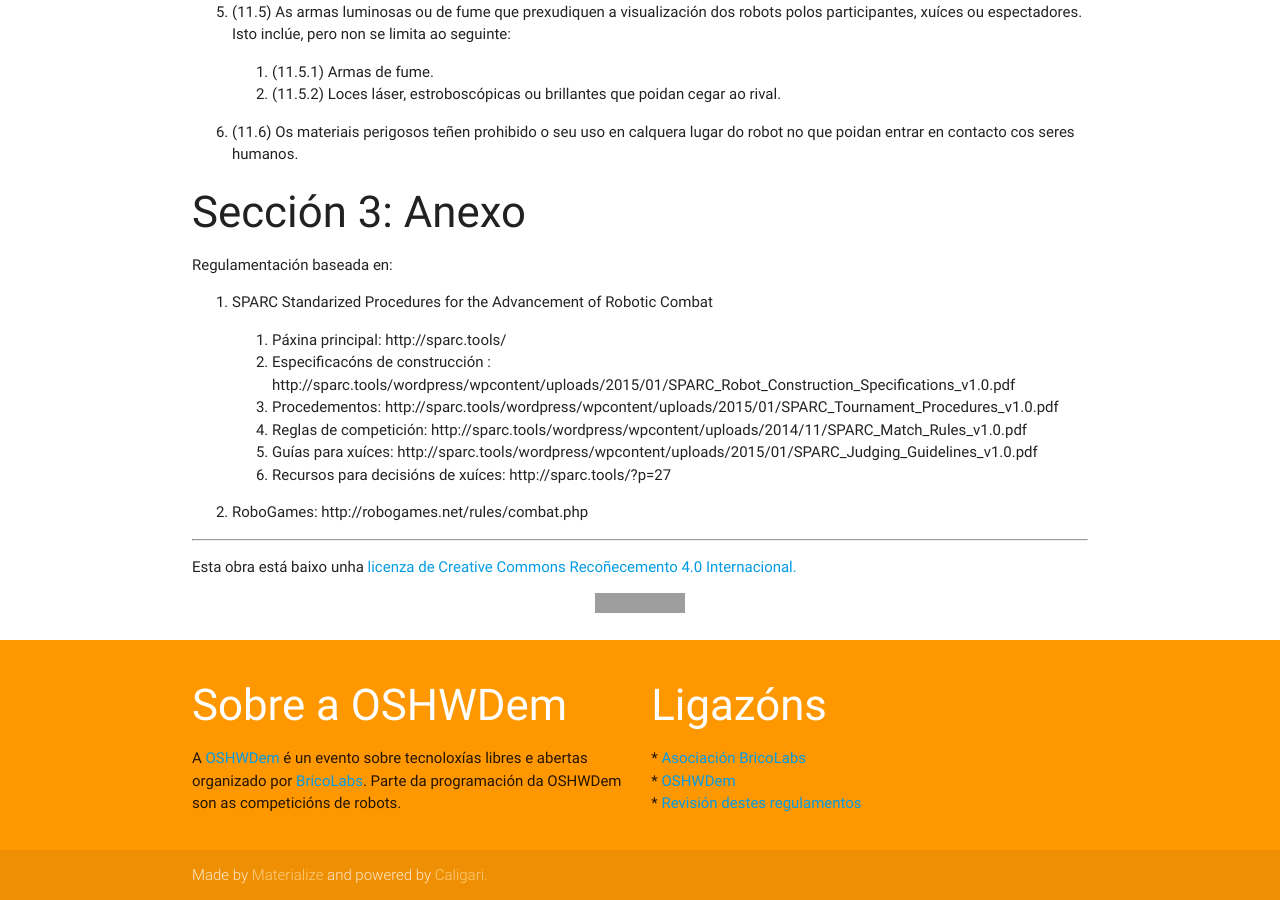
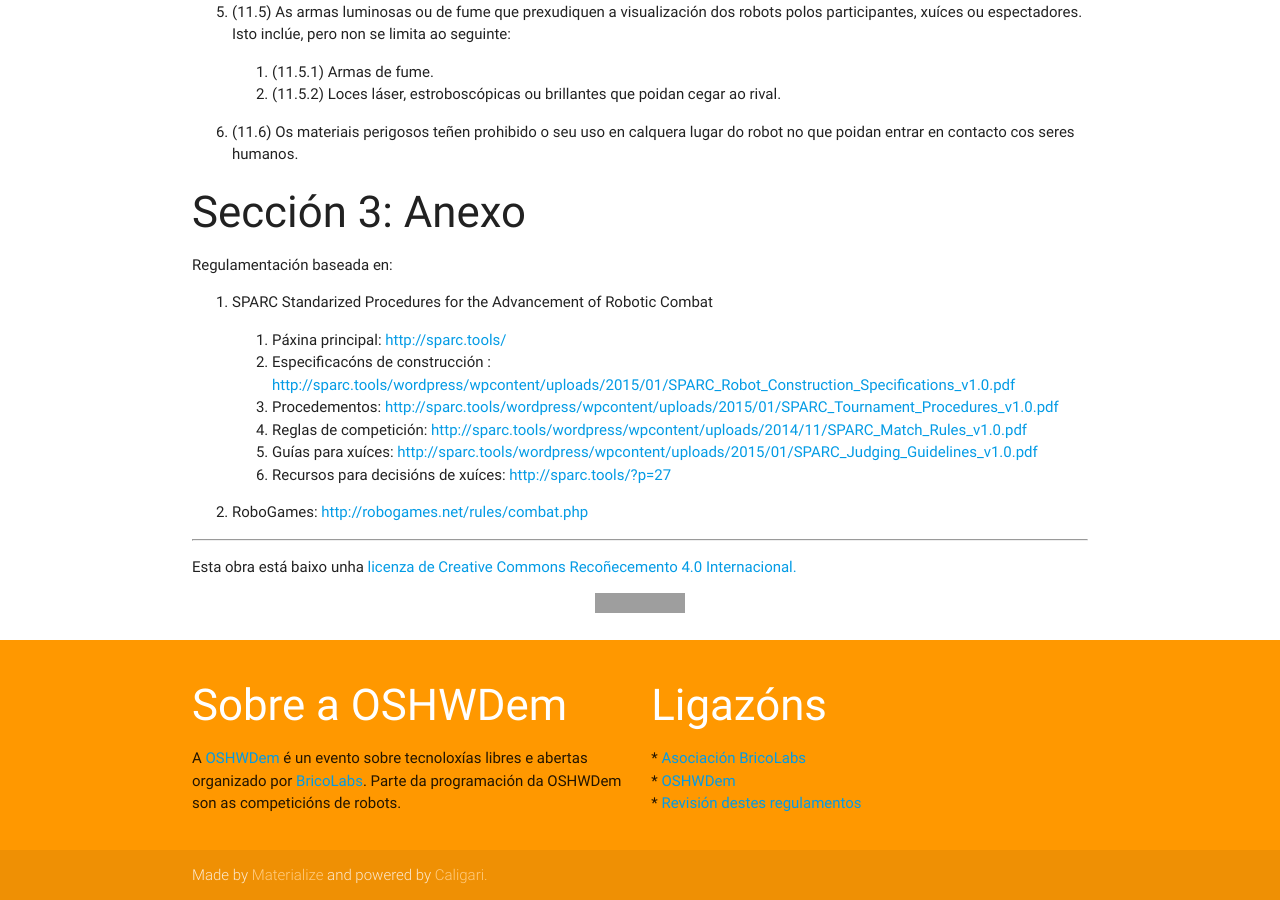
Before and after one commit to brico-labs/Regulamentos, a Jekyll site: the page built from combate_gl.md, in a window 1280 px wide and 900 px high, scrolled down 8122 px. Built offline with Jekyll 4.4.1, drawn with Linux system fonts in a browser that asks for light colours; nearby versions of some CDN libraries; some of the changed lines change nothing that is shown; grey boxes are pictures that could not be loaded.

Commit message:
Correciones y links

```diff
--- a/combate_gl.md
+++ b/combate_gl.md
@@ -172,6 +172,7 @@ O participante sempre se debe dirixir ao xuíz principal para calquera reclamaci
 As decisións finais sempre as toma o xuíz principal.
 
 ### Sección 2: Especificacións constructivas dos robots
+
 #### 1. Xeral
 
 1. (1.1) Todos os participantes constrúen e operan os robots baixo o seu propio risco. Os combates de robots son inherentemente perigosos. Non hai regulación que pode abarcar todos os perigos involucrados. Por favor, ten coidado de non facerche dano a ti mesmo ou a outros na construción, probas e competición.
@@ -312,14 +313,14 @@ Regulamentación baseada en:
 
 1. SPARC Standarized Procedures for the Advancement of Robotic Combat
 
-    1. Páxina principal: http://sparc.tools/
-    2. Especificacóns de construcción : http://sparc.tools/wordpress/wpcontent/uploads/2015/01/SPARC_Robot_Construction_Specifications_v1.0.pdf
-    3. Procedementos: http://sparc.tools/wordpress/wpcontent/uploads/2015/01/SPARC_Tournament_Procedures_v1.0.pdf
-    4. Reglas de competición: http://sparc.tools/wordpress/wpcontent/uploads/2014/11/SPARC_Match_Rules_v1.0.pdf
-    5. Guías para xuíces: http://sparc.tools/wordpress/wpcontent/uploads/2015/01/SPARC_Judging_Guidelines_v1.0.pdf
-    6. Recursos para decisións de xuíces: http://sparc.tools/?p=27
+    1. Páxina principal: [http://sparc.tools/](http://sparc.tools/)
+    2. Especificacóns de construcción : [http://sparc.tools/wordpress/wpcontent/uploads/2015/01/SPARC_Robot_Construction_Specifications_v1.0.pdf](http://sparc.tools/wordpress/wpcontent/uploads/2015/01/SPARC_Robot_Construction_Specifications_v1.0.pdf)
+    3. Procedementos: [http://sparc.tools/wordpress/wpcontent/uploads/2015/01/SPARC_Tournament_Procedures_v1.0.pdf](http://sparc.tools/wordpress/wpcontent/uploads/2015/01/SPARC_Tournament_Procedures_v1.0.pdf)
+    4. Reglas de competición: [http://sparc.tools/wordpress/wpcontent/uploads/2014/11/SPARC_Match_Rules_v1.0.pdf](http://sparc.tools/wordpress/wpcontent/uploads/2014/11/SPARC_Match_Rules_v1.0.pdf)
+    5. Guías para xuíces: [http://sparc.tools/wordpress/wpcontent/uploads/2015/01/SPARC_Judging_Guidelines_v1.0.pdf](http://sparc.tools/wordpress/wpcontent/uploads/2015/01/SPARC_Judging_Guidelines_v1.0.pdf)
+    6. Recursos para decisións de xuíces: [http://sparc.tools/?p=27](http://sparc.tools/?p=27)
 
-2. RoboGames: http://robogames.net/rules/combat.php
+2. RoboGames: [http://robogames.net/rules/combat.php](http://robogames.net/rules/combat.php)
 
 ---
 Esta obra está baixo unha <a rel="license" href="http://creativecommons.org/licenses/by/4.0/">licenza de Creative Commons Recoñecemento 4.0 Internacional.</a>
```
